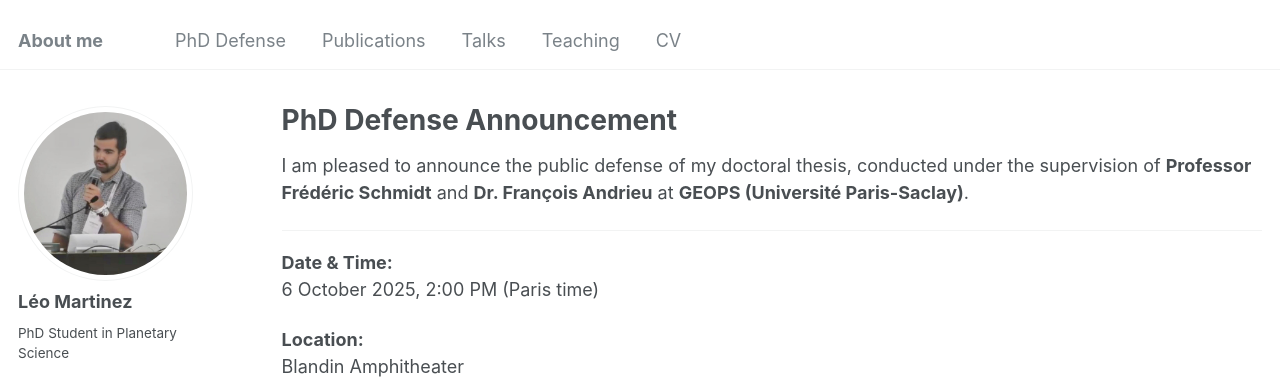
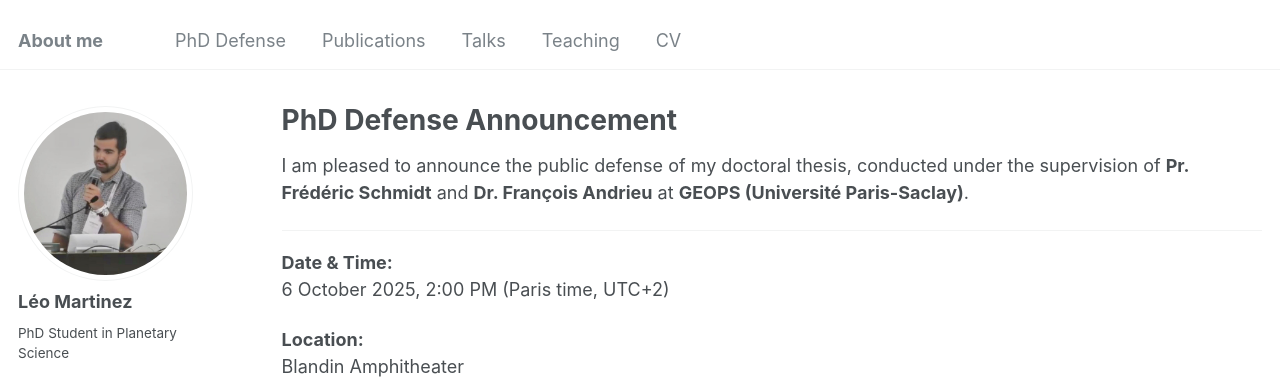
Before and after one commit to leomrtinez/leomrtinez.github.io, a Jekyll site: the page built from _pages/PhD_defense.md, in a window 1280 px wide and 900 px high. Shown: the top 384 px of the window. Built offline with Jekyll 4.4.1, drawn with Linux system fonts in a browser that asks for light colours; some web fonts are replaced.

Commit message:
Update PhD_defense.md

```diff
--- a/_pages/PhD_defense.md
+++ b/_pages/PhD_defense.md
@@ -9,12 +9,12 @@ redirect_from:
 
 {% include base_path %}
 
-I am pleased to announce the public defense of my doctoral thesis, conducted under the supervision of **Professor Frédéric Schmidt** and **Dr. François Andrieu** at **GEOPS (Université Paris-Saclay)**.
+I am pleased to announce the public defense of my doctoral thesis, conducted under the supervision of **Pr. Frédéric Schmidt** and **Dr. François Andrieu** at **GEOPS (Université Paris-Saclay)**.
 
 ---
 
 **Date & Time:**
-6 October 2025, 2:00 PM (Paris time)
+6 October 2025, 2:00 PM (Paris time, UTC+2)
 
 **Location:**
 Blandin Amphitheater
```
